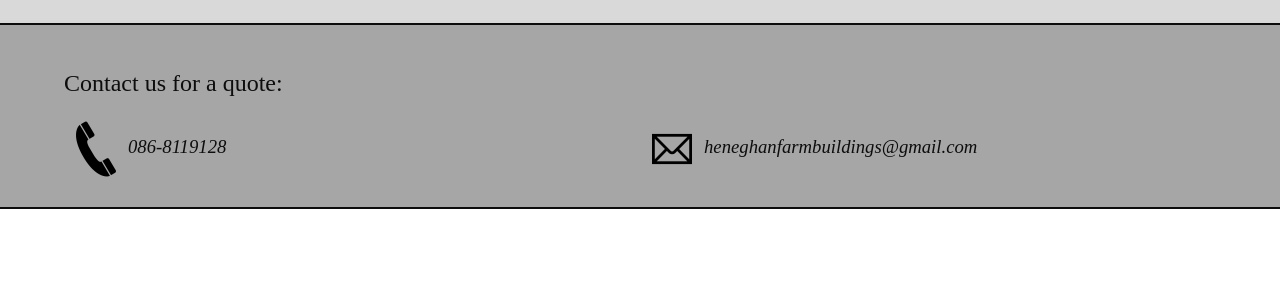
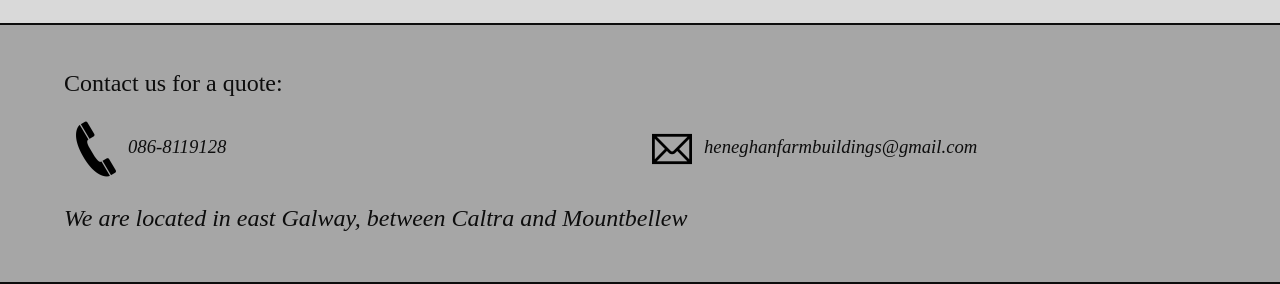
Before and after one commit to HeneghanC/HeneghanFarmBuildings, a plain HTML site: page index.html in a window 1280 px wide. Shown: the part 3015-3299 px from the top of the page. Before the commit the page ends 3224 px from the top, so only its background shows below. Drawn offline with Linux system fonts and the light colour scheme; a web font is replaced by a local one.

Commit message:
Update index.html

```diff
--- a/index.html
+++ b/index.html
@@ -87,6 +87,9 @@
             <h3>heneghanfarmbuildings@gmail.com</h3>
           </div>
         </div>
+        <div class="location">
+            <h3>We are located in east Galway, between Caltra and Mountbellew</h3>
+        </div>
       </div>
     </footer>
   </body>
```
